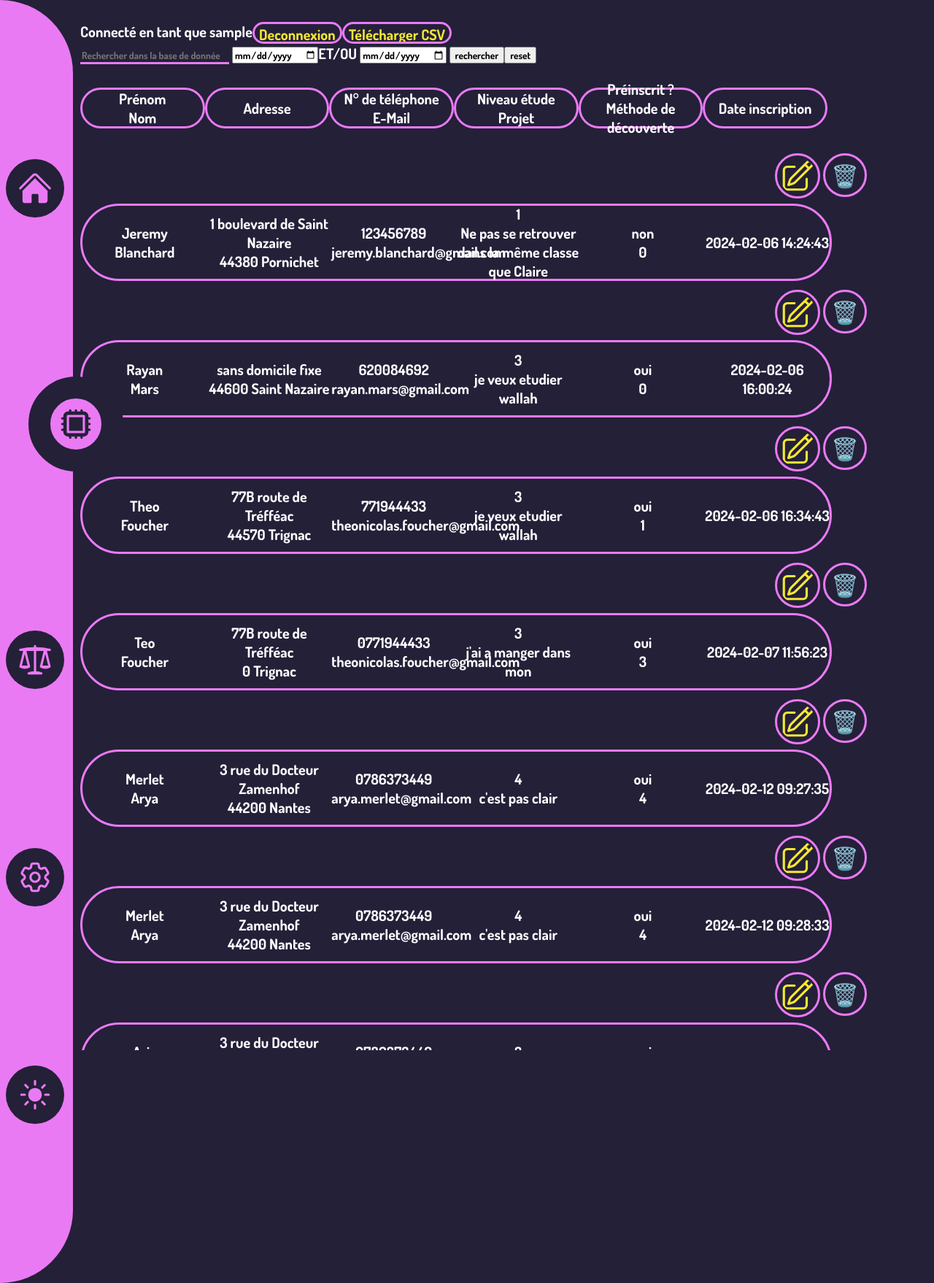
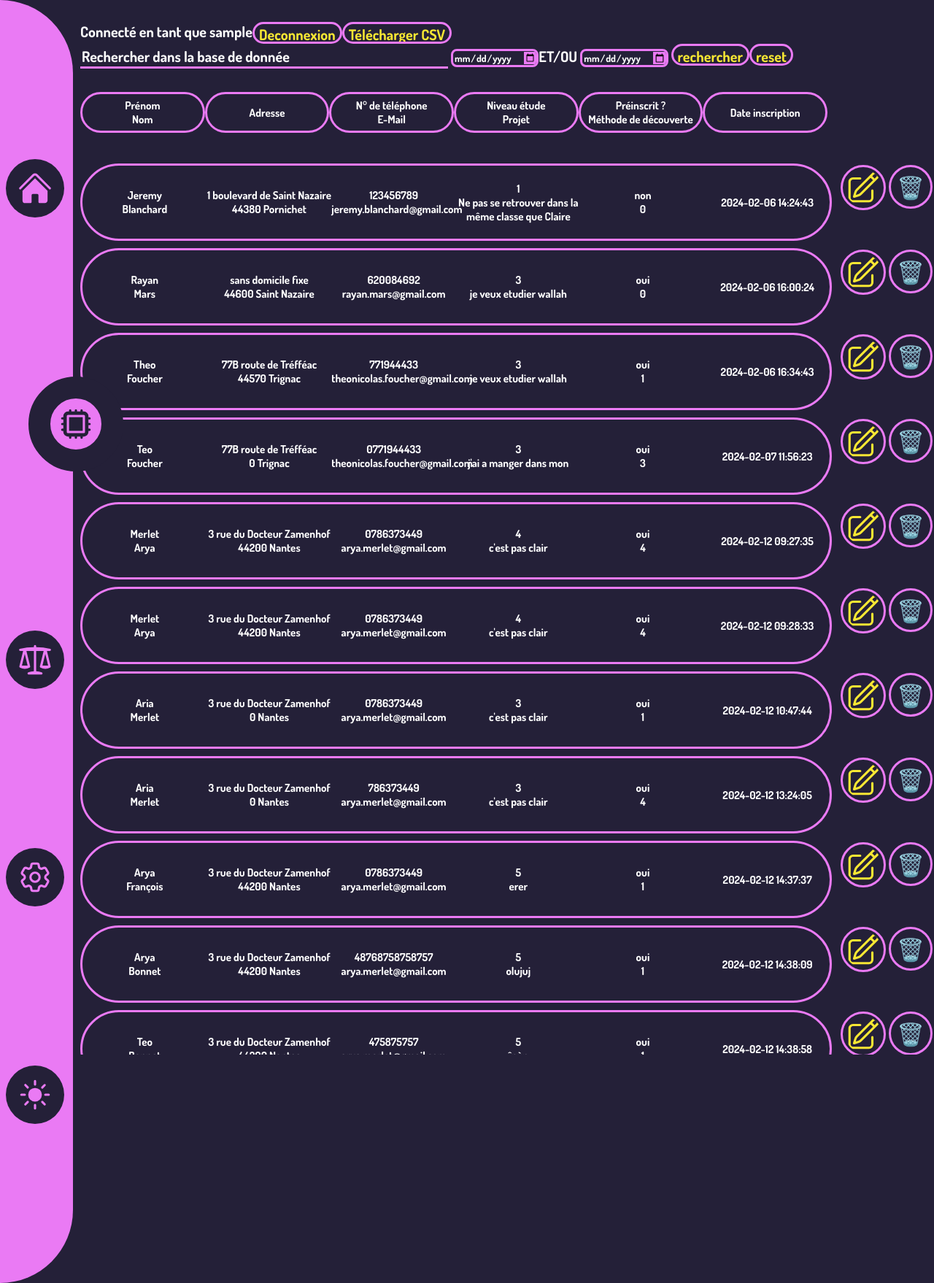
Before and after one commit to Tfoucher5/JPO, a PHP site: page /admin.php in a window 1280 px wide. Shown: the whole page at 73% size. Run offline with PHP 8.4, Linux system fonts and the light colour scheme; a user stored in the database is signed in; data comes from the database, SQL or seed files in the repository.

Commit message:
admin update

```diff
--- a/admin.php
+++ b/admin.php
@@ -220,12 +220,12 @@ if(isset($_REQUEST['valider']) && $_REQUEST['valider'] == "rechercher") {
             <input type="text" name="keywords" value="<?php echo $keywords;?>" placeholder="Rechercher dans la base de donnée">
             <input type="date" name="date1" value="<?php echo $date1;?>" placeholder="Rechercher une date supérieur à ">ET/OU
             <input type="date" name="date2" value="<?php echo $date2;?>" placeholder="Rechercher une date inférieur à ">
-            <input type="submit" name="valider" value="rechercher" >
+            <input type="submit" class="disconnect_button" name="valider" value="rechercher" >
         </form>
 
     <!-- bouton reset pour afficher le tableau complet -->
         <form action="<?php echo htmlspecialchars($_SERVER["PHP_SELF"]); ?>" method="get" name="reset">
-            <input type="submit" name="1" value="reset" >
+            <input type="submit" class="disconnect_button" name="1" value="reset" >
         </form>
     </div>
 
@@ -237,6 +237,7 @@ if(isset($_REQUEST['valider']) && $_REQUEST['valider'] == "rechercher") {
     <div class="content_line"><span>Niveau étude</span><span>Projet</span></div>
     <div class="content_line"><span>Préinscrit ?</span><span>Méthode de découverte</span></div>
     <div class="content_line"><span>Date inscription</span></div>
+    </div>
     </div>
         <div class="all_table">
             <?php
@@ -272,7 +273,6 @@ if(isset($_REQUEST['valider']) && $_REQUEST['valider'] == "rechercher") {
                     </div>';
                 }
              } ?>
-            </div>
     <!-- affichage des résultats de recherche -->
     <?php if($afficher=="oui"){ ?>
     <div id="resultat">
--- a/nuit.css
+++ b/nuit.css
@@ -317,9 +317,10 @@ h1{
   justify-content: center;
   width:calc(100%/6);
   text-align: center;
+  font-size: 15px;
 }
 .content_admin{
-  margin-left:80px;
+  margin-left:110px;
   height:auto;
   color:#fff;
 }
@@ -365,7 +366,6 @@ h1{
 .head_admin{
   font-size:20px;
   padding-top: 30px;
-  padding-left: 30px;
   width:90%;
   display: flex;
   flex-direction: column;
@@ -380,16 +380,28 @@ h1{
   background-color: #242038;
   border:none;
   border-bottom:3px solid #EA7AF4;
+  width: 500px;
+  font-size: 20px;
   color:#fff;
-  width: 200px;
 }
-
+.head_admin_container input[type="text"]::placeholder{
+  color:#fff;
+}
+.head_admin_container input[type="date"]{
+  background-color: #242038;
+  border: none;
+  border:3px solid #EA7AF4;
+  border-radius: 8px;
+  color: #fff;
+}
+.head_admin_container input[type="date"]::-webkit-calendar-picker-indicator{
+  background-color: #EA7AF4;
+}
 .card {
   box-sizing: content-box;
   padding: 30px;
   font-style: sans-serif;
 }
-
 .info_enregistre{
   text-align: center;
   color: white;
@@ -531,6 +543,7 @@ h1{
   border-bottom:3px solid #EA7AF4;
   width: 500px;
   font-size: 20px;
+  color:#fff;
 }
 .content_reglages input[type="text"]::placeholder{
   color:#fff;
```
Also changed, not shown: jour.css (+20 -6 lines).
